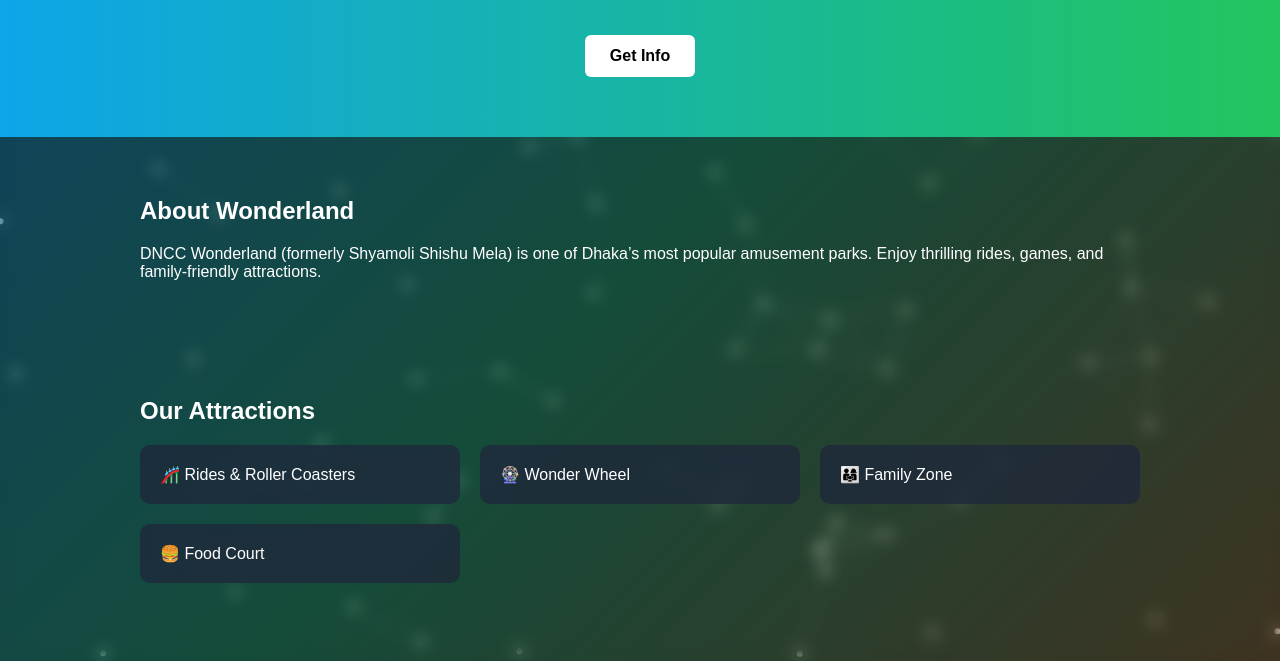
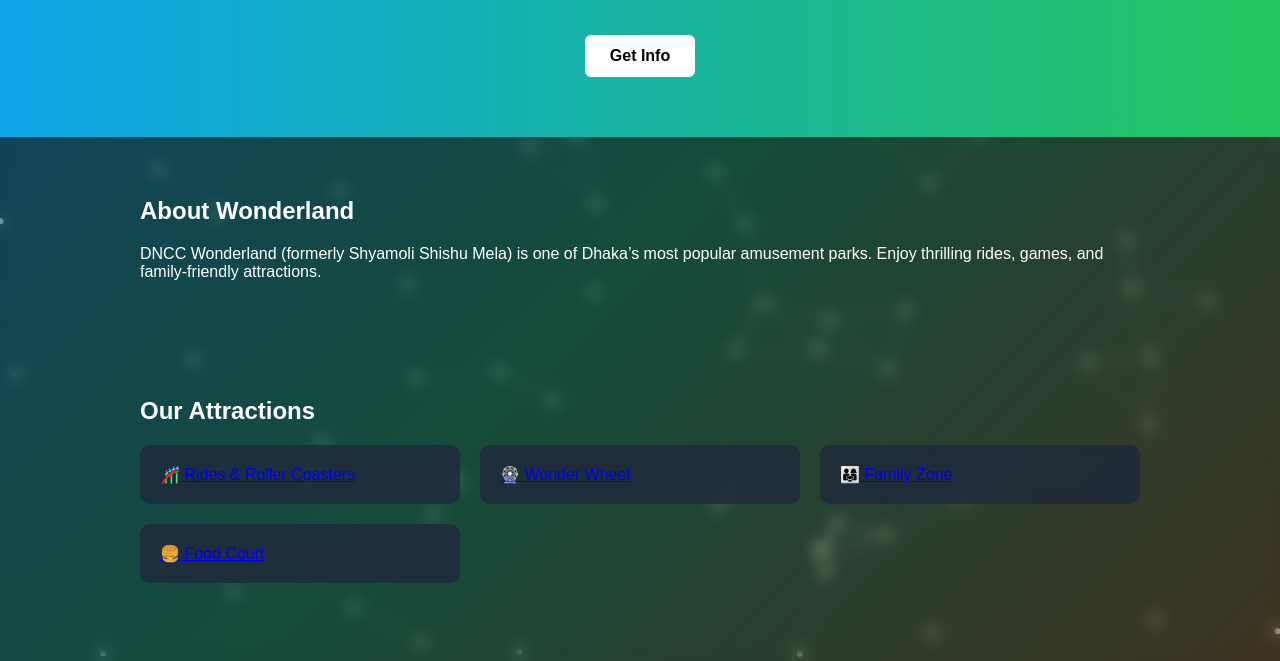
Before and after one commit to wonderland-dhaka/dncc-wonderland, a plain HTML site: page index.html in a window 1280 px wide. Shown: the part 139-800 px from the top of the page. Drawn offline with nearby package versions, Linux system fonts and the light colour scheme.

Commit message:
Change attraction cards to links

```diff
--- a/index.html
+++ b/index.html
@@ -129,11 +129,11 @@
 <section>
   <h2>Our Attractions</h2>
 <div class="grid">
-    <div class="card">🎢 Rides & Roller Coasters</div>
-    <div class="card">🎡 Wonder Wheel</div>
-    <div class="card">👨‍👩‍👧 Family Zone</div>
-    <div class="card">🍔 Food Court</div>
-  </div>
+  <a href="#rides" class="card">🎢 Rides & Roller Coasters</a>
+  <a href="#wheel" class="card">🎡 Wonder Wheel</a>
+  <a href="#family" class="card">👨‍👩‍👧 Family Zone</a>
+  <a href="#food" class="card">🍔 Food Court</a>
+</div>
 </section>
 
 <section>
```
